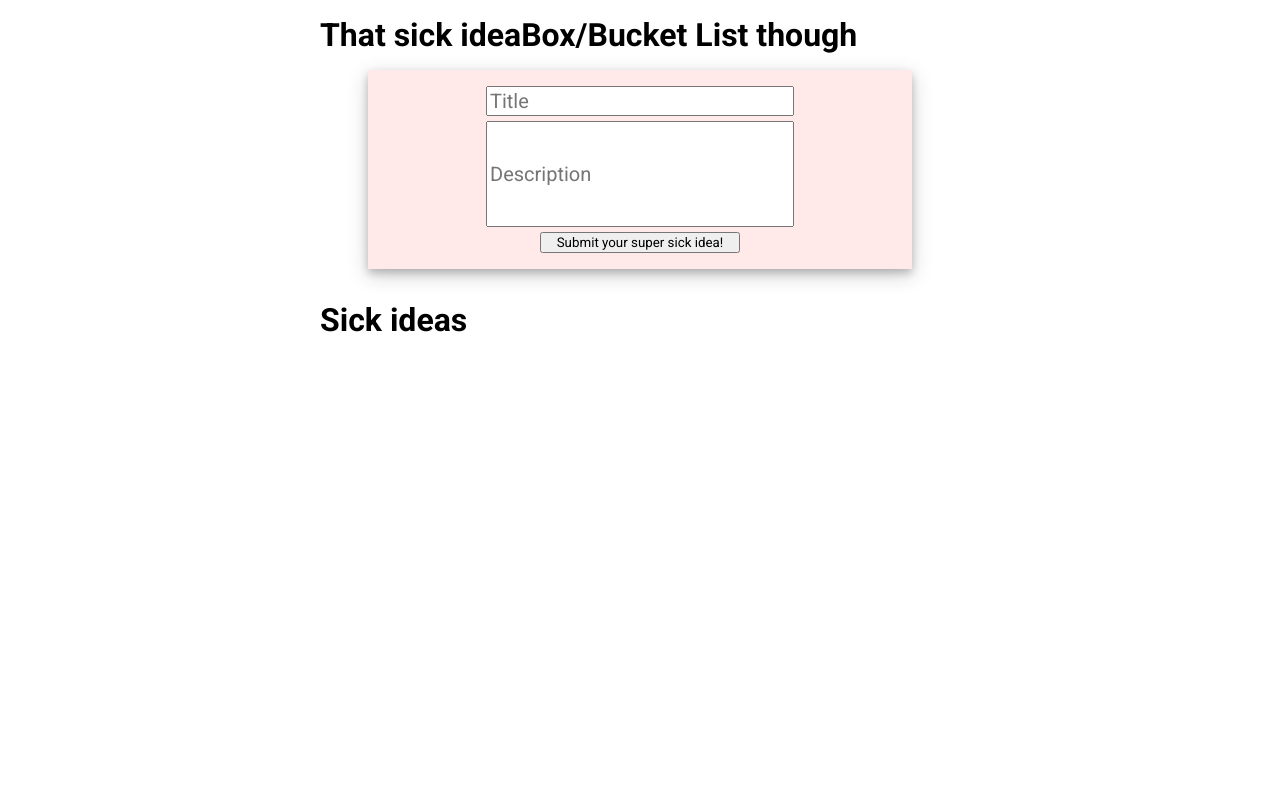
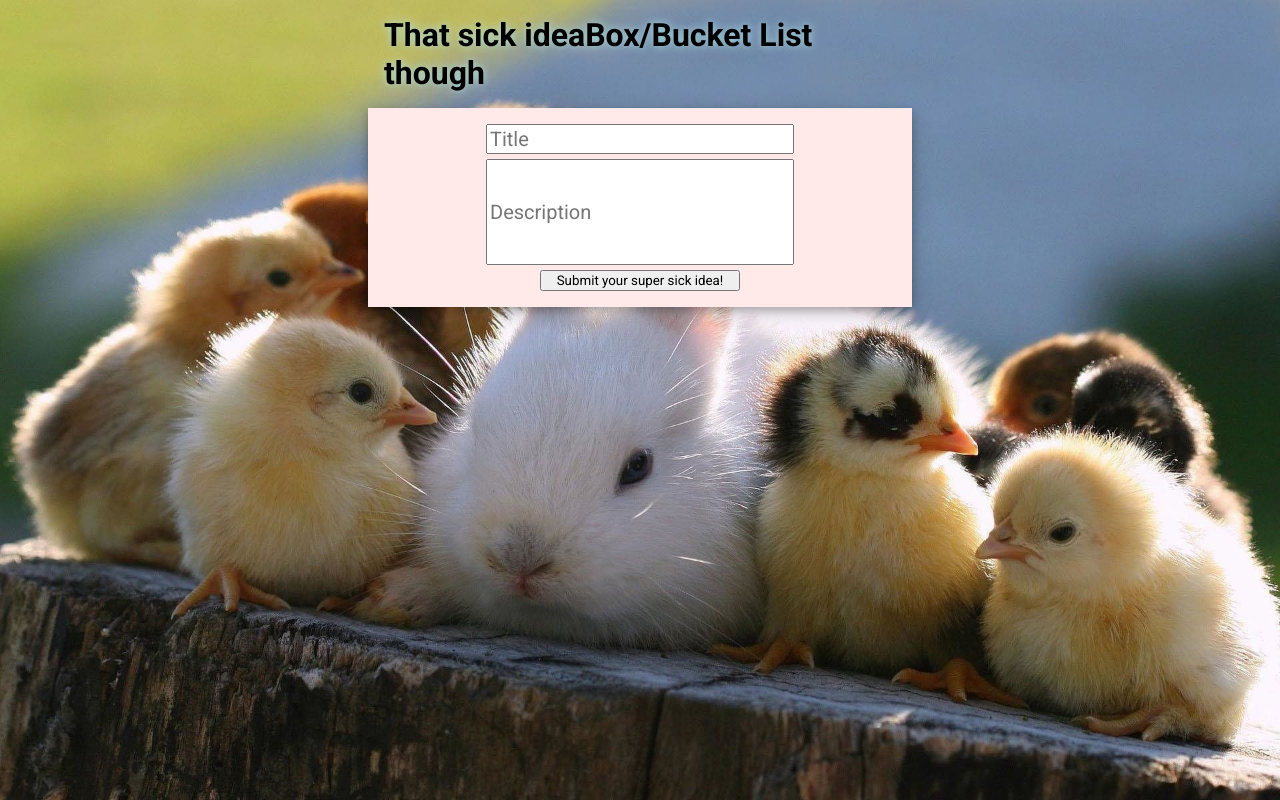
Before and after one commit to spenserleighton1/mod4-final, a website: page public/index.html in a window 1280 px wide. Drawn offline with nearby package versions, Linux system fonts and the light colour scheme; no server answers.

Commit message:
Update form css

```diff
--- a/public/index.html
+++ b/public/index.html
@@ -20,9 +20,6 @@
       Submit your super sick idea!
     </button>
   </form>
-    <h1 id="idea-container-label">
-      Sick ideas
-    </h1>
   <section id="displayed-ideas">
   </section>
   <script src="//ajax.googleapis.com/ajax/libs/jquery/1.7.2/jquery.min.js" type="text/javascript"></script>
--- a/public/styles.css
+++ b/public/styles.css
@@ -1,11 +1,19 @@
 * {
   font-family: 'Roboto', sans-serif;
   margin: 0 auto;
-  width: 50vw;
+  /*width: 50vw;*/
+}
+
+body {
+  background-image: url("./images/bunnies.jpg");
+  background-size: cover;
+  background-repeat: no-repeat;
 }
 
 header {
 margin: 1em auto;
+text-shadow: 0 0 8px #B0E0E6;
+width: 40vw;
 }
 
 
@@ -15,7 +23,7 @@ margin: 1em auto;
   display: flex;
   flex-direction: column;
   justify-content: center;
-  margin: 0 auto;
+  margin: 1em auto;
   padding: 1em;
   width: 40vw;
 }
@@ -55,7 +63,3 @@ margin: 1em auto;
   width:
   margin: 0 auto;
 }
-
-#idea-container-label {
-  margin: 1em 0;
-}
```
Also changed, not shown: public/images/bunnies.jpg (added), 1 other file.
